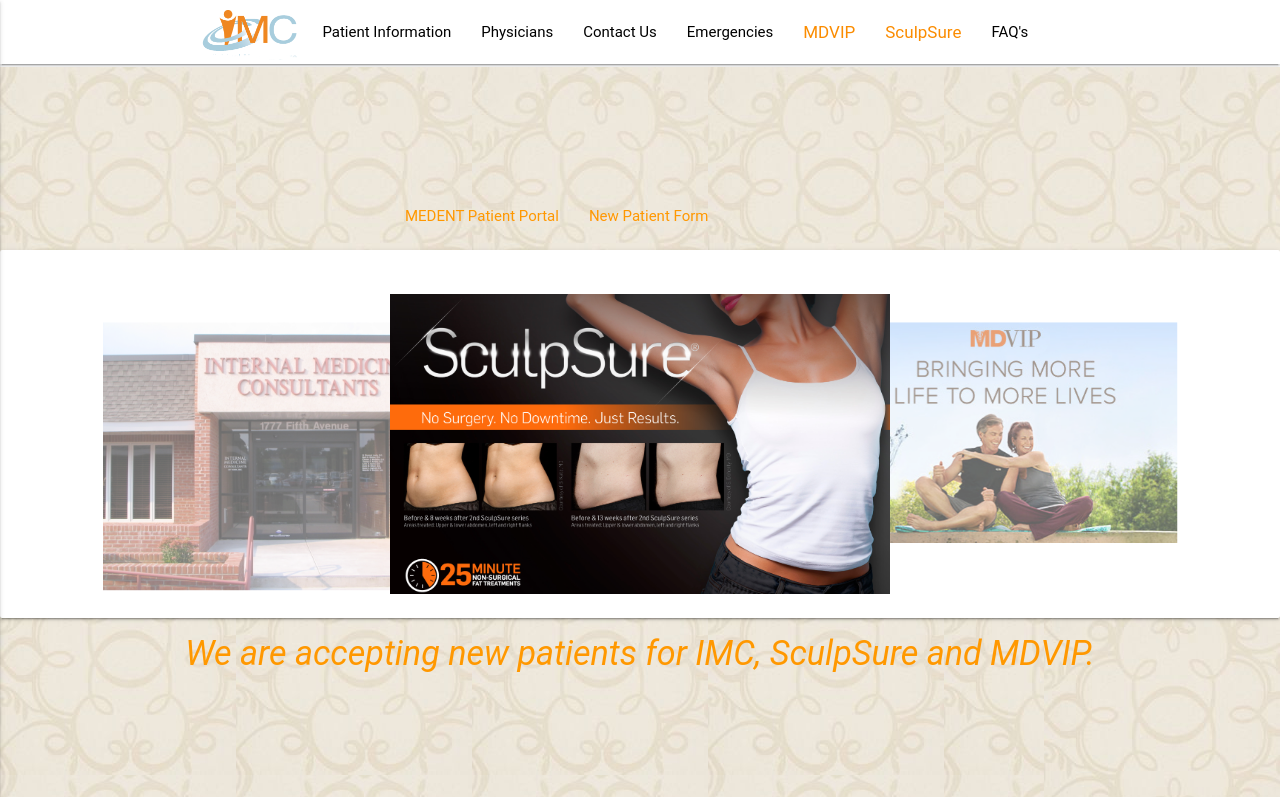
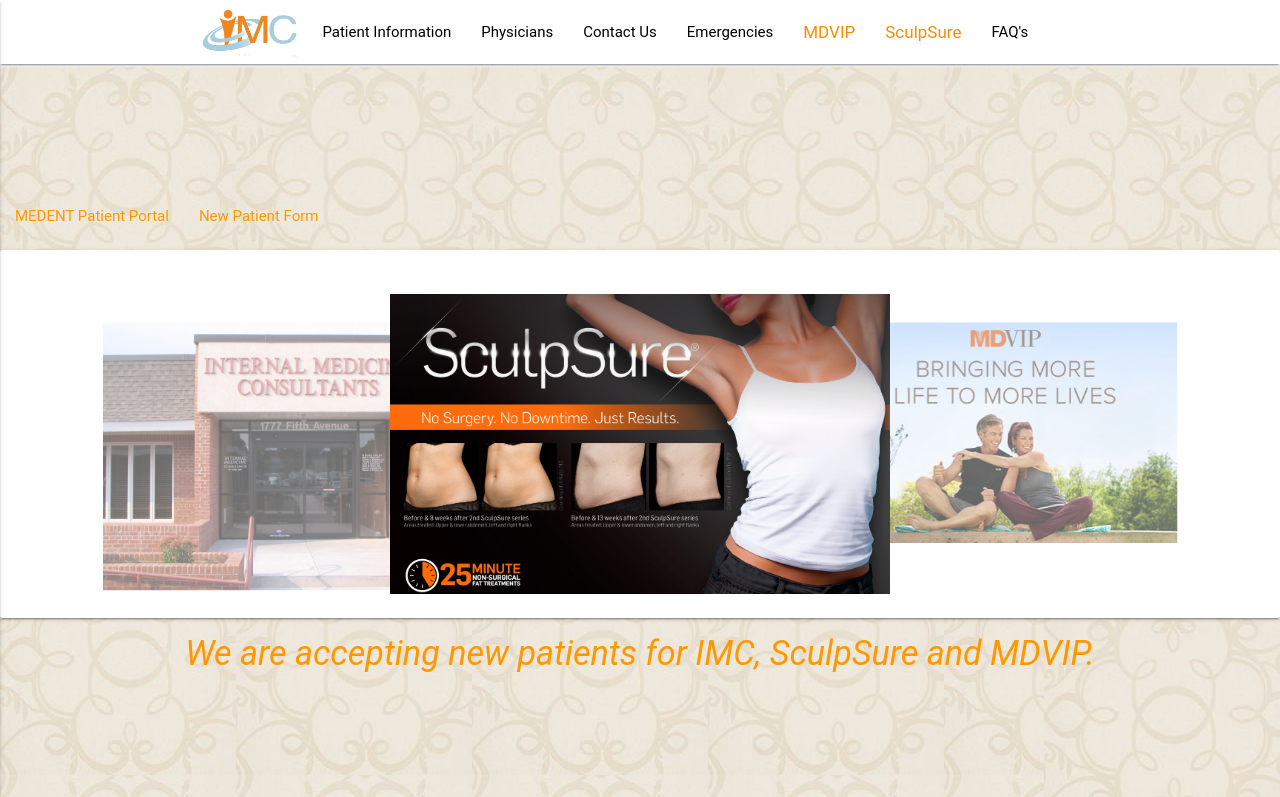
Before and after one commit to imcyork/imcyork, a React app: page / in a window 1280 px wide. Shown: the top 797 px of the page. Built offline with nearby package versions, Linux system fonts and the light colour scheme; a web font is replaced by a local one.

Commit message:
More styling fixes

```diff
--- a/css/style.css
+++ b/css/style.css
@@ -37,7 +37,7 @@
 
 .top_options{
   position: relative;
-  width: 500px;
+  width: 100%;
   display: flex;
   margin: 0 auto;
   z-index: 990;
--- a/index.html
+++ b/index.html
@@ -2,7 +2,7 @@
 <html>
   <head>
     <meta charset="utf-8">
-    <meta name="viewport" content="width=device-width, initial-scale=1">
+    <meta name="viewport" content="width=device-width, initial-scale=1.0">
     <title>Internal Medicine</title>
     <meta name="description" content="Lightweight solution for deploying single page apps with GitHub Pages. Code and concept by Rafael Pedicini.">
     <link href="https://fonts.googleapis.com/icon?family=Material+Icons" rel="stylesheet">
```
